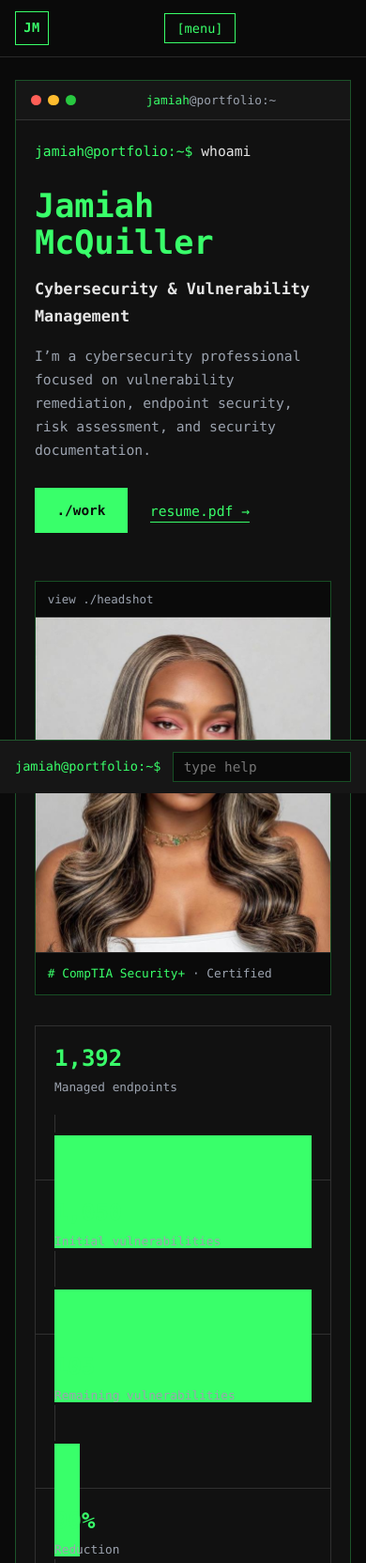
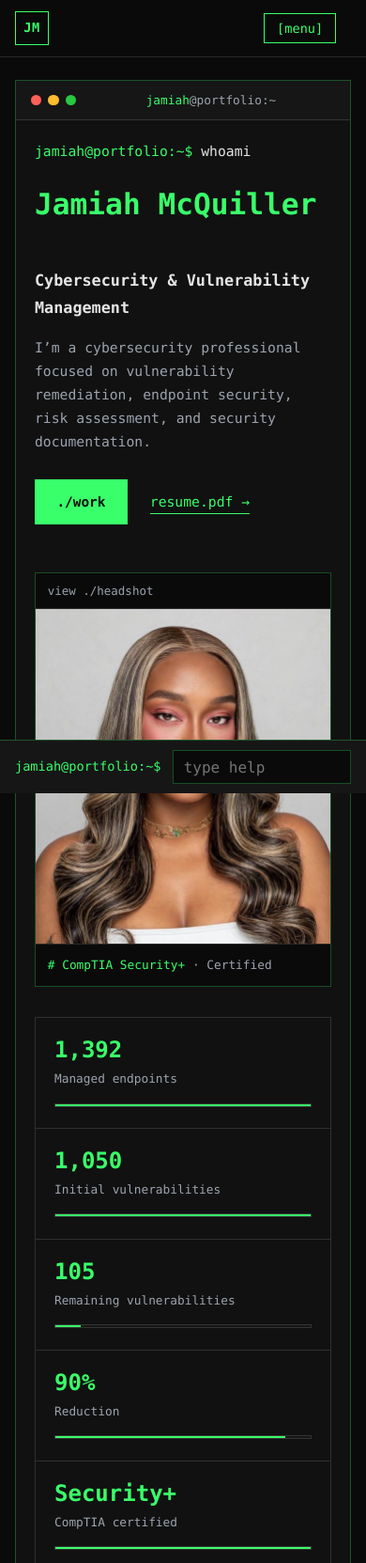
Before and after one commit to jamiahmcquiller/jamiahmcquiller.github.io, a plain HTML site: page index.html in a window 390 px wide. Shown: the top 1663 px of the page at 94% size. Drawn offline with Linux system fonts and the light colour scheme.

Commit message:
Mobile fixes: stats bars, nav toggle, solid-button text, iOS input zoom, hero size

```diff
--- a/assets/css/site.css
+++ b/assets/css/site.css
@@ -78,7 +78,7 @@ code { font-size: .88em; padding: .05em .35em; background: var(--panel-2); borde
 }
 .nav-toggle:hover { background: var(--green); color: #0a0a0a; }
 @media (max-width: 900px) {
-  .nav-toggle { display: inline-block; }
+  .nav-toggle { display: inline-block; margin-left: auto; }
   .version { display: none; }
   .nav-links {
     display: none; position: absolute; top: var(--nav-h); left: 0; right: 0;
@@ -152,9 +152,9 @@ code { font-size: .88em; padding: .05em .35em; background: var(--panel-2); borde
 .stat:last-child { border-right: 0; }
 .stat .fig { display: block; color: var(--green); font-size: 1.5rem; font-weight: 700; line-height: 1.2; }
 .stat .cap { display: block; color: var(--muted); font-size: .8rem; margin: .35rem 0 .9rem; }
-.stat .bar { height: 4px; background: var(--panel-2); border: 1px solid var(--line-soft); }
+.stat .bar { display: block; height: 4px; background: var(--panel-2); border: 1px solid var(--line-soft); }
 .stat .bar i { display: block; height: 100%; background: var(--green); }
-@media (max-width: 900px) { .stats { grid-template-columns: repeat(2, 1fr); } .stat:nth-child(2n) { border-right: 0; } .stat { border-bottom: 1px solid var(--line-soft); } }
+@media (max-width: 900px) { .stats { grid-template-columns: repeat(2, 1fr); } .stat:nth-child(2n) { border-right: 0; } .stat { border-bottom: 1px solid var(--line-soft); } .stat:last-child { grid-column: 1 / -1; border-right: 0; } }
 @media (max-width: 520px) { .stats { grid-template-columns: 1fr; } .stat { border-right: 0; } }
 
 /* ---------- Sections ---------- */
@@ -295,6 +295,9 @@ code { font-size: .88em; padding: .05em .35em; background: var(--panel-2); borde
 .prose p, .prose li { color: var(--muted); }
 .prose p strong, .prose li strong { color: var(--text); }
 .prose a { color: var(--green); }
+/* Solid buttons inside .prose need dark text: .prose a outranks .btn--solid/.button.primary */
+.prose a.btn--solid, .prose a.button.primary { color: #0a0a0a; }
+.prose a.btn--solid:hover, .prose a.button.primary:hover { color: #0a0a0a; }
 .meta-table { width: 100%; border-collapse: collapse; margin: 1.5rem 0; font-size: .88rem; }
 .meta-table th, .meta-table td { padding: .7rem .9rem .7rem 0; text-align: left; vertical-align: top; border-bottom: 1px solid var(--line-soft); }
 .meta-table th { color: var(--muted); font-weight: 400; width: 8rem; }
@@ -415,6 +418,8 @@ ul.alt li { padding: .6rem 0; border-bottom: 1px solid var(--line-soft); margin:
 }
 @media (max-width: 640px) {
   body { font-size: .92rem; }
+  .hero-name { font-size: clamp(1.85rem, 8vw, 2.4rem); }
+  .term-bar-bottom input { font-size: 16px; }
   .workflow-cards { grid-template-columns: 1fr; }
   .edu article, .credential-card { grid-template-columns: 1fr; }
   .edu .doc, .credential-card .credential-image { max-width: 13rem; }
```
